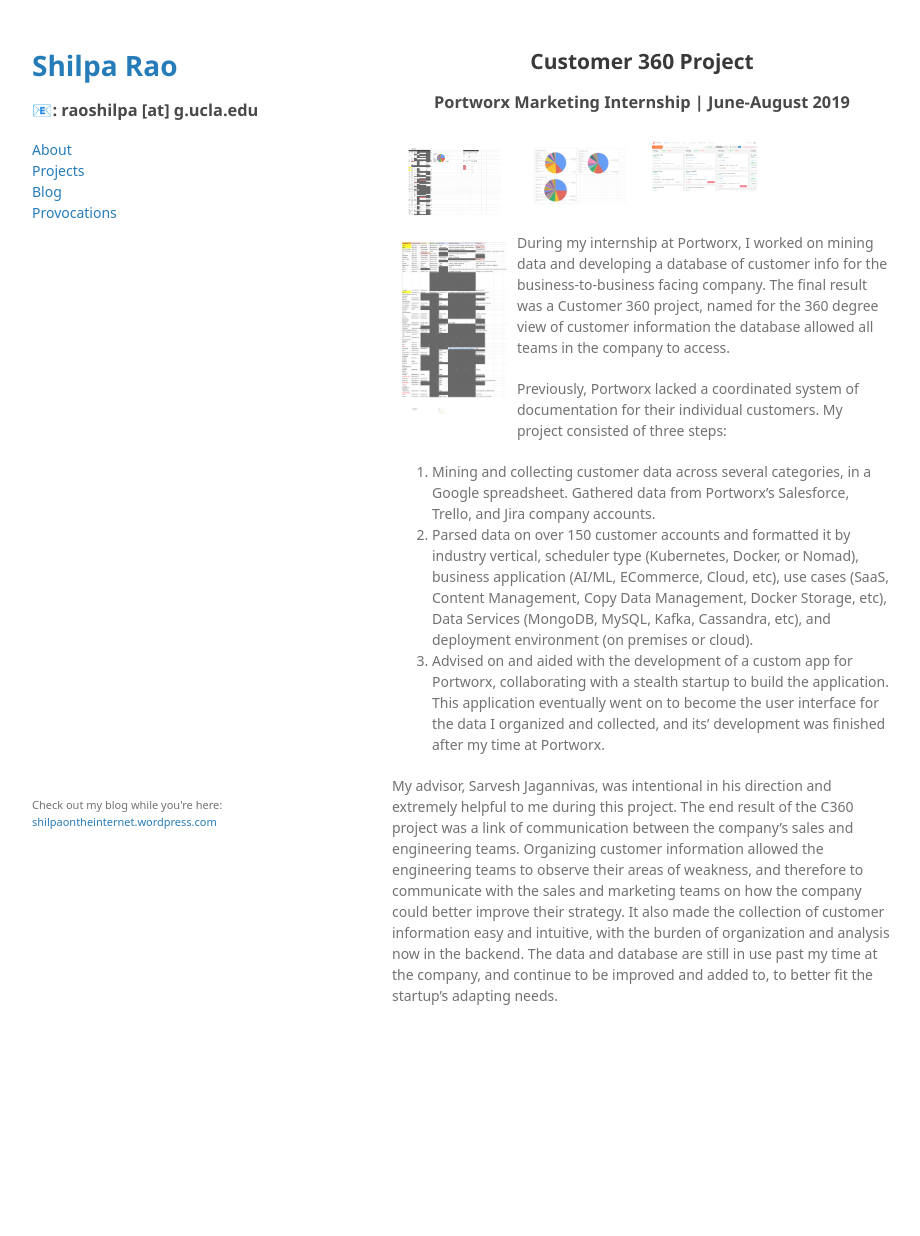
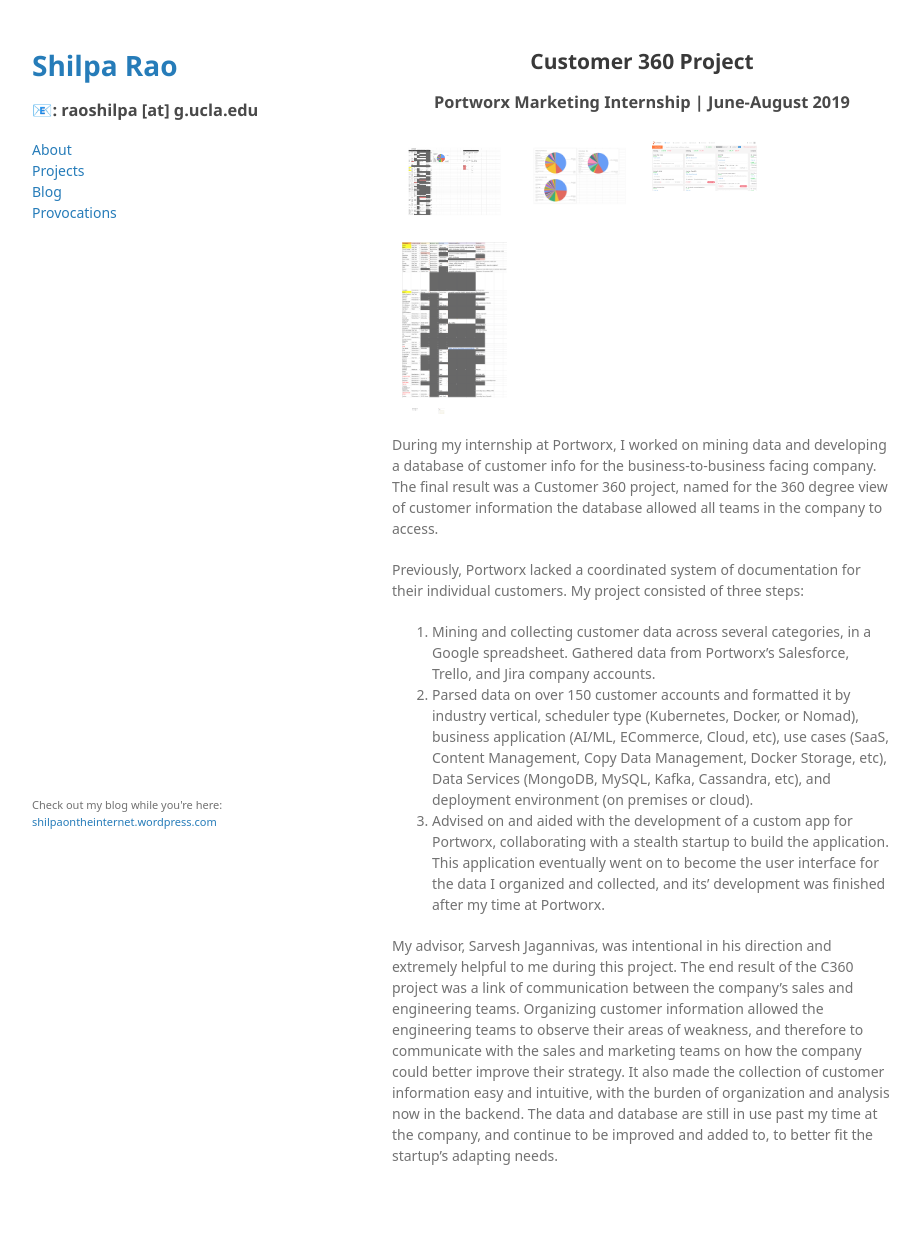
Before and after one commit to shxlpa/raoshilpa.github.io, a Jekyll site: the page built from C360.md, in a window 1280 px wide. Shown: the whole page, without its empty margins (178-1098 px from the left). Built offline with Jekyll 4.4.1, drawn with Linux system fonts in a browser that asks for light colours; some web fonts are replaced; our own code applies the rules of GitHub Pages for plain Markdown files; a script that is not in the unit is left out; before the commit the page ends 1076 px from its top, so only the background shows below that.

Commit message:
forgot class="row"

```diff
--- a/C360.md
+++ b/C360.md
@@ -10,7 +10,6 @@
 
 body {
   margin: 0;
-  /* font-family: 'Noto Sans'; */
 }
 
 /* The grid: Four equal columns that floats next to each other */
@@ -83,7 +82,7 @@ body {
   </div>
 </div>
 
-<div>
+<div class="row">
   <div class="column">
     <img src="C360spreadsheet.png" style="width:100%" onclick="myFunction(this);">
     <div class="column">
```
